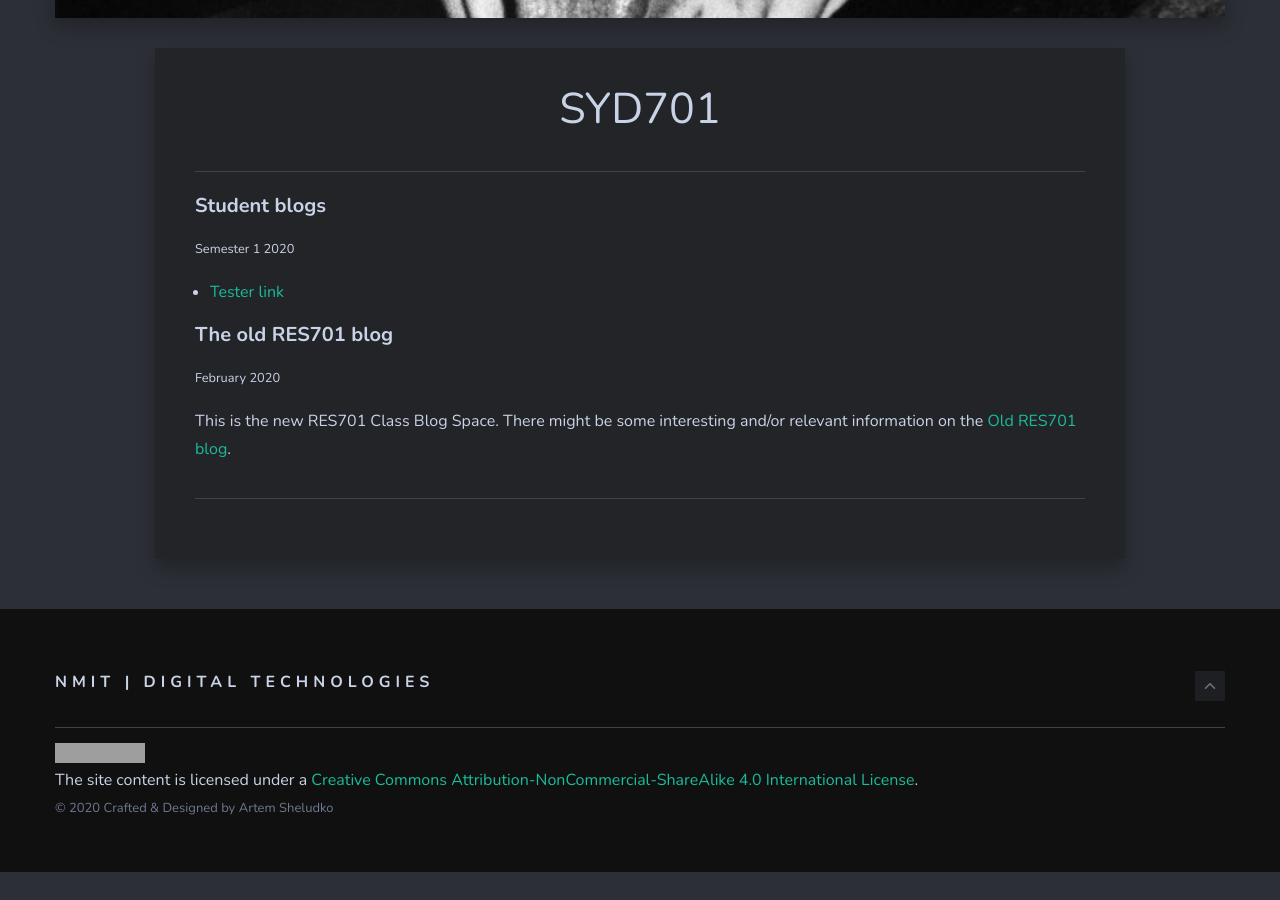
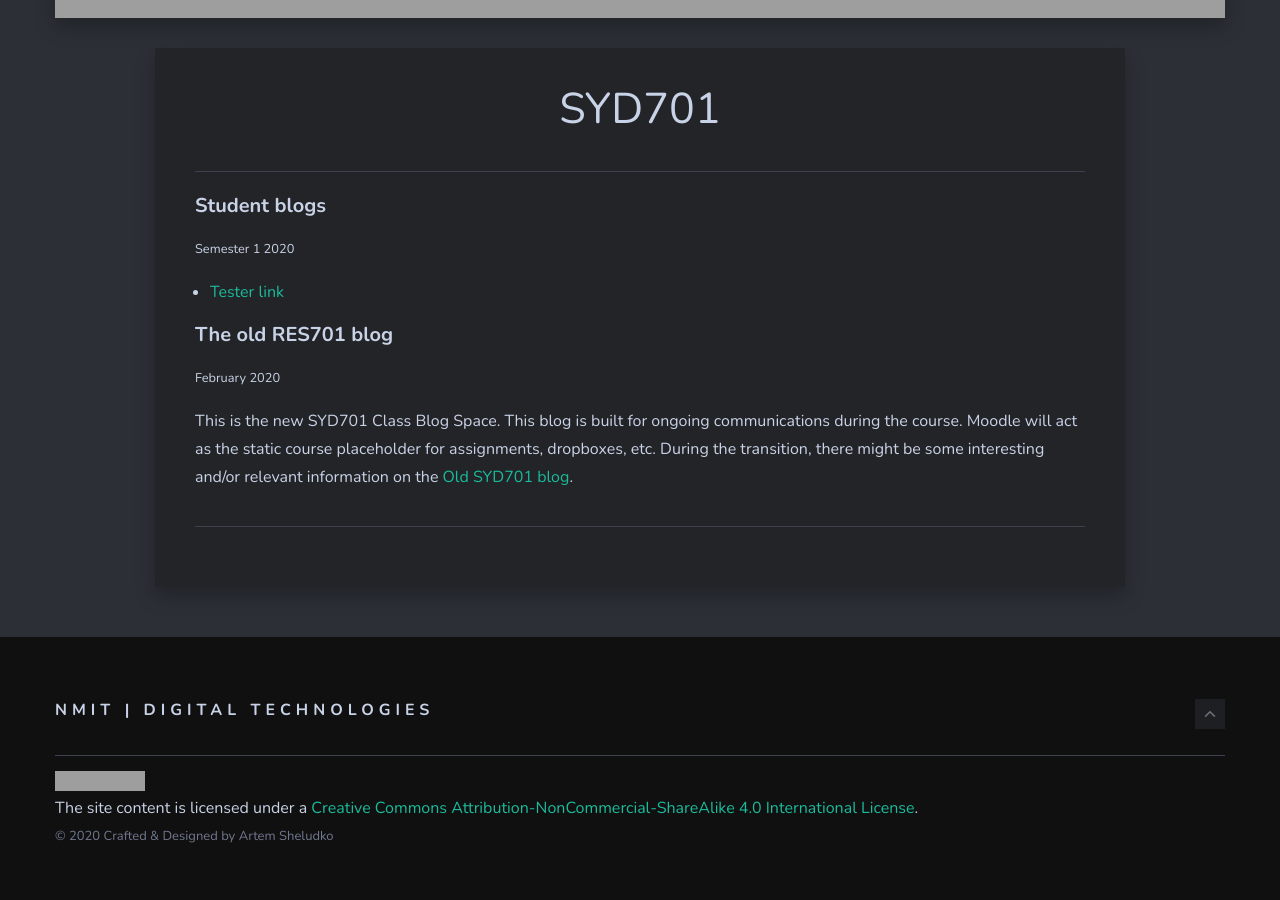
Before and after one commit to larsoliverdam/nmit, a Jekyll site: the page built from _pages/SYD701.md, in a window 1280 px wide and 900 px high, scrolled down 677 px. Built offline with Jekyll 4.4.1, drawn with Linux system fonts in a browser that asks for light colours; nearby versions of some CDN libraries; before the commit the page ends 1549 px from its top, so only the background shows below that; grey boxes are pictures that could not be loaded.

Commit message:
Basic setup of SYD701 Page

```diff
--- a/_pages/SYD701.md
+++ b/_pages/SYD701.md
@@ -2,7 +2,7 @@
 layout: page
 title: SYD701
 permalink: /SYD701/
-image: 08.jpg
+image: matrix.jpg
 ---
 
 #### Student blogs
@@ -13,4 +13,6 @@ image: 08.jpg
 #### The old RES701 blog
 <small>February 2020</small>
 
-This is the new RES701 Class Blog Space. There might be some interesting and/or relevant information on the [Old RES701 blog](https://nmitresearchmethods.wordpress.com/).
+This is the new SYD701 Class Blog Space. This blog is built for ongoing communications during the course.
+Moodle will act as the static course placeholder for assignments, dropboxes, etc.
+During the transition, there might be some interesting and/or relevant information on the [Old SYD701 blog](https://nmitsyd701.wordpress.com/).
```
